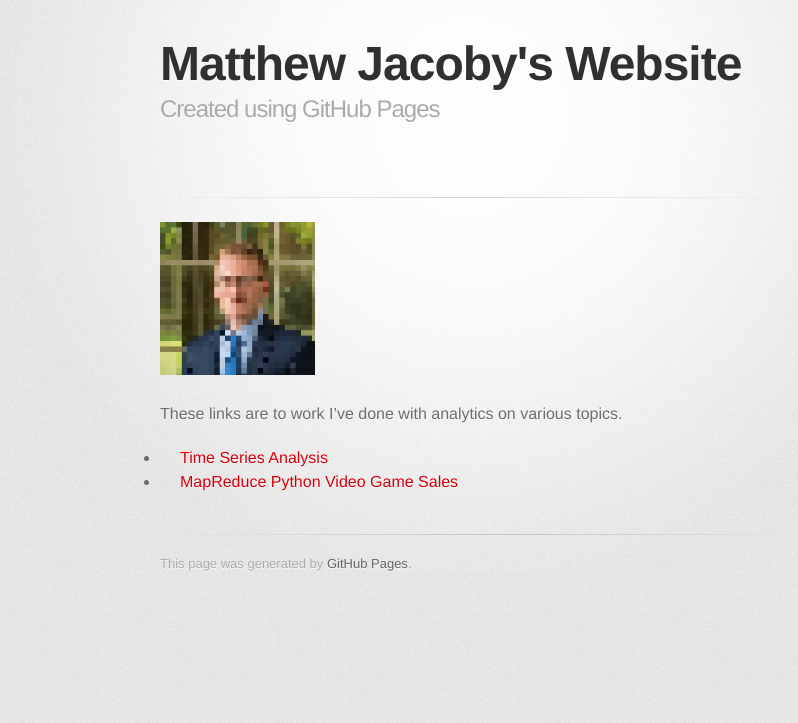
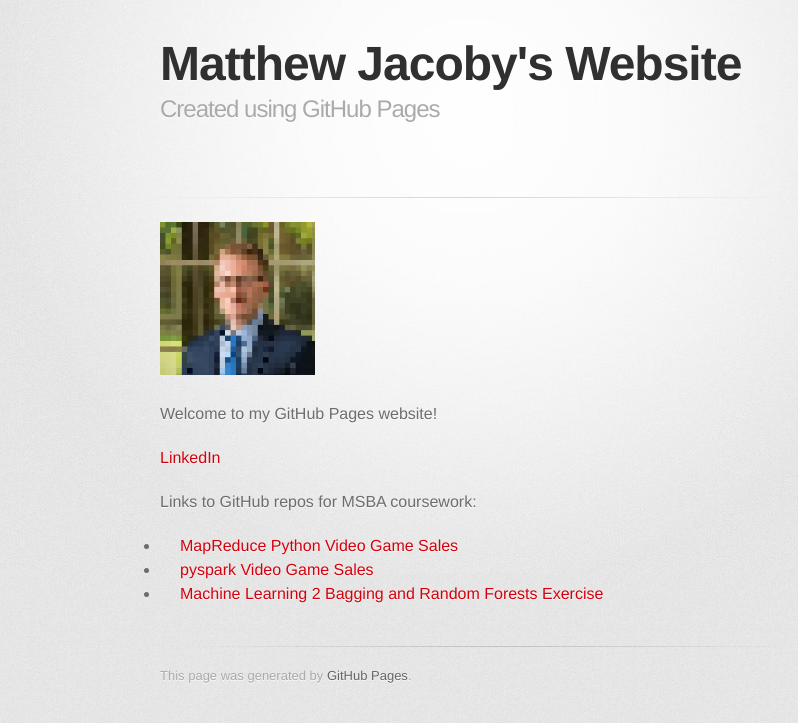
Before and after one commit to mpjacoby/mpjacoby.github.io, a Jekyll site: the page built from index.md, in a window 1280 px wide. Shown: the top 723 px of the page, without its empty margins (170-968 px from the left). Built offline with Jekyll 4.4.1, drawn with Linux system fonts in a browser that asks for light colours; some web fonts are replaced; our own code applies the rules of GitHub Pages for plain Markdown files.

Commit message:
Update index.md

```diff
--- a/index.md
+++ b/index.md
@@ -5,7 +5,11 @@ description: Created using GitHub Pages
 
 ![Picture of me](JacobyMatthewPixelated.jpg){:height="25%" width="25%"}
 
-These links are to work I've done with analytics on various topics.
+Welcome to my GitHub Pages website!
 
-- [Time Series Analysis](/timeseries/index.md)
+[LinkedIn](http://www.linkedin.com/in/matthew-jacoby/)
+
+Links to GitHub repos for MSBA coursework:
 - [MapReduce Python Video Game Sales](http://github.com/mpjacoby/MRJobVideoGameSales)
+- [pyspark Video Game Sales](http://github.com/mpjacoby/pysparkVideoGameSales)
+- [Machine Learning 2 Bagging and Random Forests Exercise](http://github.com/mpjacoby/Team15ML2Lab---Bagging-and-Random-Forests-and-Boosting-Oh-My)
```
